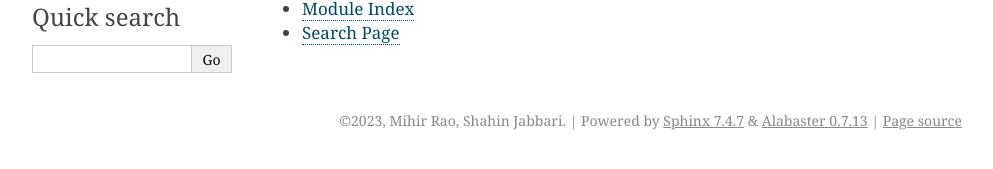
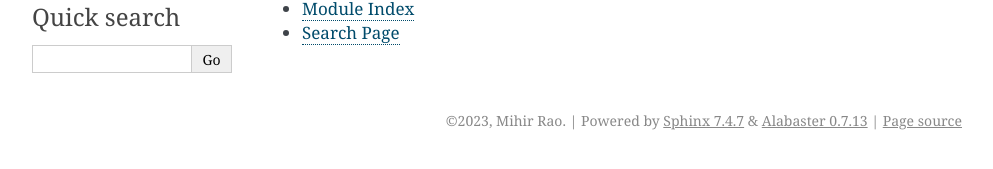
Before and after one commit to casper2015/LEDEN, a Sphinx documentation site: the page built from docs/index.rst, in a window 1280 px wide. Shown: the part 245-414 px from the top of the page, without its empty margins (148-1141 px from the left). Built offline with Sphinx 7.4.7, drawn with Linux system fonts in a browser that asks for light colours.

```diff
--- a/docs/conf.py
+++ b/docs/conf.py
@@ -7,9 +7,9 @@
 # https://www.sphinx-doc.org/en/master/usage/configuration.html#project-information
 
 project = 'LEDEN'
-copyright = '2023, Mihir Rao, Shahin Jabbari'
-author = 'Mihir Rao, Shahin Jabbari'
-release = '0.0.1'
+copyright = '2023, Mihir Rao'
+author = 'Mihir Rao'
+release = '0.0.2'
 
 # -- General configuration ---------------------------------------------------
 # https://www.sphinx-doc.org/en/master/usage/configuration.html#general-configuration
--- a/pyproject.toml
+++ b/pyproject.toml
@@ -6,7 +6,7 @@ build-backend = "hatchling.build"
 [project]
 
 name = "LEDEN"
-version = "0.0.1"
+version = "0.0.2"
 authors = [
   { name = "Mihir Rao", email = "raomihir.98@gmail.com" },
 ]
```
Also changed, not shown: README.md (+2 -0 lines), 2 other files.
